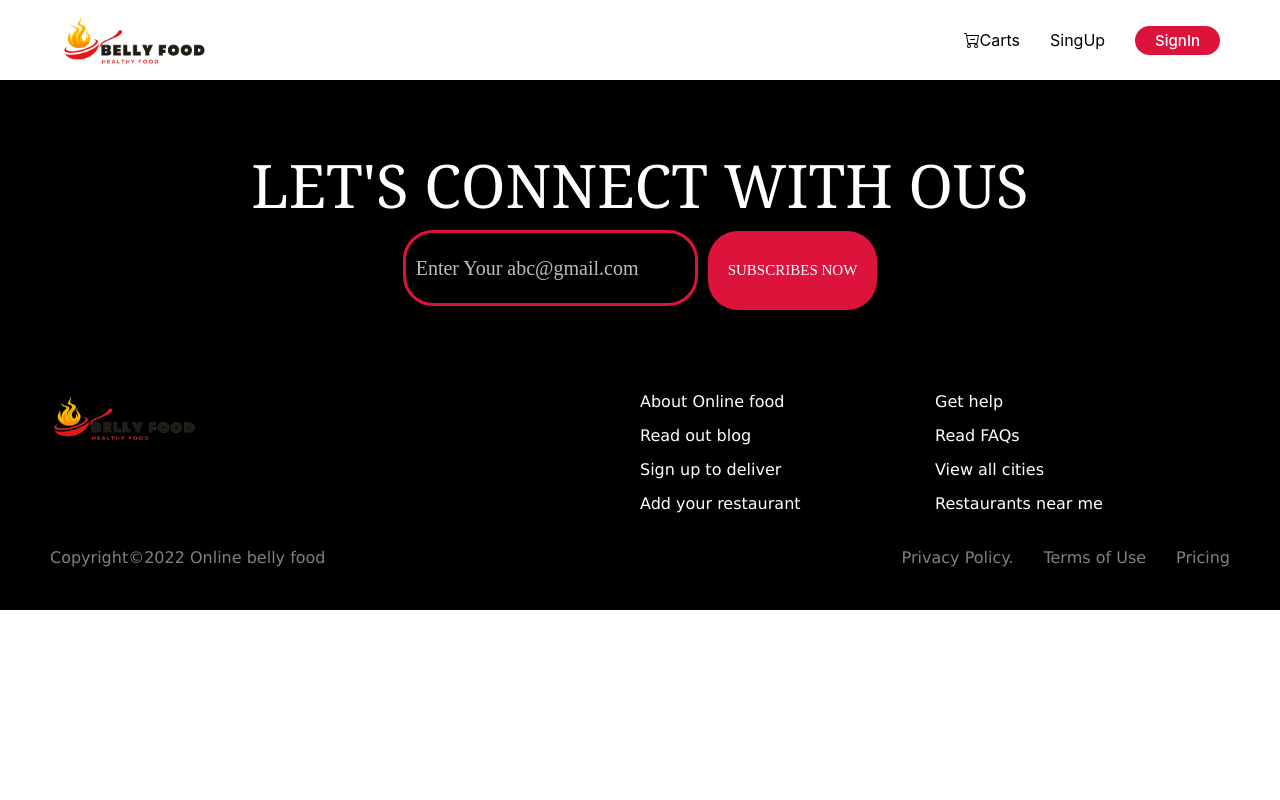
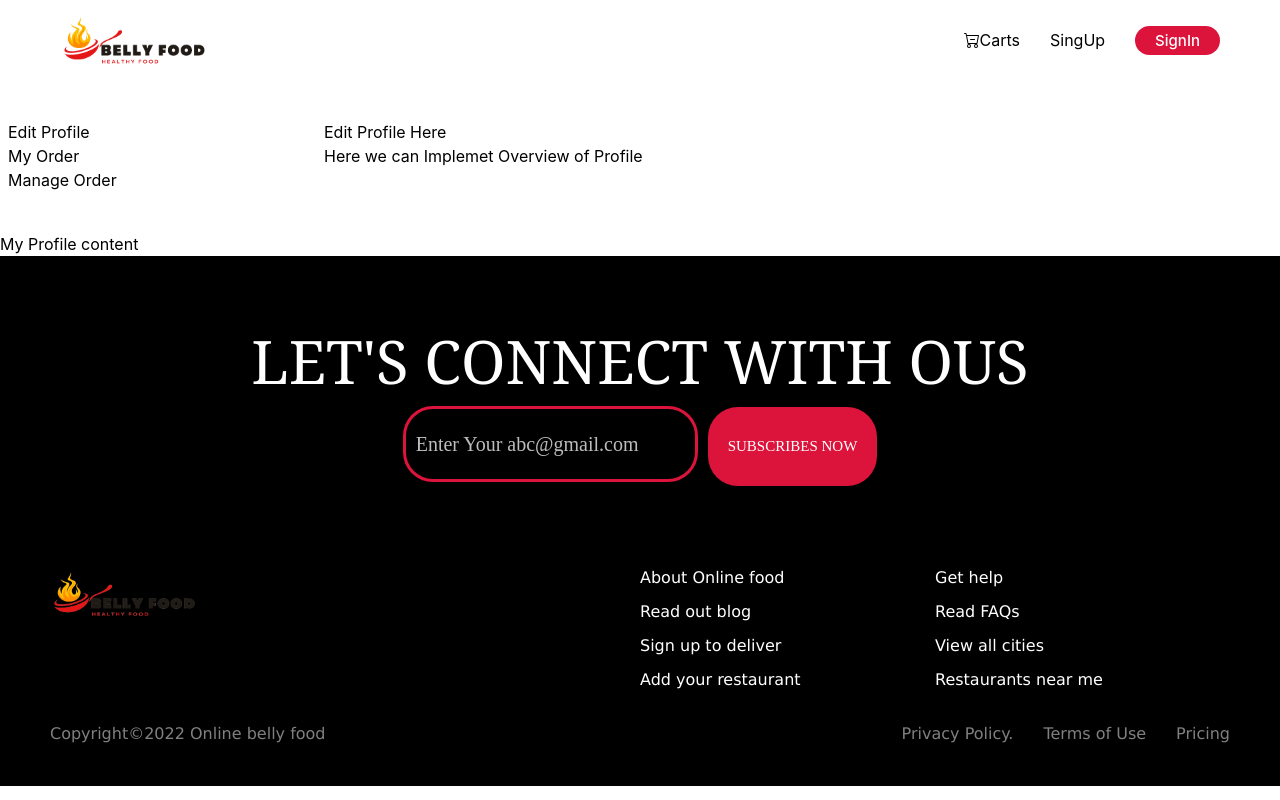
Before and after one commit to proloypaul/belly-food-client, a React (Create React App) app: page /myProfile/editProfile in a window 1280 px wide. Built offline with nearby package versions, Linux system fonts and the light colour scheme; no server answers.

Commit message:
implement dashboard nested routes

```diff
--- a/src/App.js
+++ b/src/App.js
@@ -11,6 +11,10 @@ import Home from './Components/Home/Home';
 import SignIn from './Components/Registation/SignIn/SignIn';
 import SignUp from './Components/Registation/SignUp/SignUp';
 import Header from './Components/Header/Header';
+import MyProfile from './Components/MyProfile/MyProfile';
+import MyOrder from './Components/MyProfile/MyOrder/MyOrder';
+import ManageOrder from './Components/MyProfile/ManageOrder/ManageOrder';
+import EditProfile from './Components/MyProfile/EditProfile/EditProfile';
 
 function App() {
   return (
@@ -29,6 +33,13 @@ function App() {
             <Route path='lunch' element={<Lunch/>}/>
             <Route path='dinner' element={<Dinner/>}/>
           </Route>
+          {/* <Route path='/myProfile' element={<MyProfile/>}/> */}
+          {/* Dashboard routes */}
+          <Route path='myProfile/' element={<MyProfile/>}>
+            <Route path='myOrder' element={<MyOrder/>}/>
+            <Route path='manageOrder' element={<ManageOrder/>}/>
+            <Route path='editProfile' element={<EditProfile/>}/>
+          </Route>
         </Routes>
         <Footer></Footer>
       </BrowserRouter>
--- a/src/Components/Carts/Carts.js
+++ b/src/Components/Carts/Carts.js
@@ -12,6 +12,23 @@ const Carts = () => {
   const [cartsData, setCartsData] = useState([]);
   const [saveData, setSaveData] = useState({});
 
+
+  //fetch carts data according to user email
+  try{
+    useEffect(() => {
+      const url = `https://belly-food-server.vercel.app/carts/${user.email}`;
+      fetch(url)
+        .then((res) => res.json())
+        .then((data) => {
+          // console.log(data);
+          setCartsData(data);
+        });
+    }, [user.email]);
+
+  }catch(error){
+    console.log(error)
+
+  }
 
   // reload page using program
   console.log("cart of food", cartsData.length)
@@ -35,23 +52,6 @@ const Carts = () => {
         }
       }
     })
-  }
-
-  //fetch carts data according to user email
-  try{
-    useEffect(() => {
-      const url = `https://belly-food-server.vercel.app/carts/${user.email}`;
-      fetch(url)
-        .then((res) => res.json())
-        .then((data) => {
-          // console.log(data);
-          setCartsData(data);
-        });
-    }, [user.email]);
-
-  }catch(error){
-    console.log(error)
-
   }
 
   //   set subtotal of food order
--- a/src/Components/Foods/Foods.js
+++ b/src/Components/Foods/Foods.js
@@ -11,6 +11,7 @@ const Foods = () => {
                 <NavLink to="/dinner" activeclassName="active">Dinner</NavLink>
             </nav>
             <Outlet/>
+
         </div>
     );
 };
--- /dev/null
+++ b/src/Components/MyProfile/DashboardNav.js
@@ -0,0 +1,32 @@
+import React, { useState } from 'react';
+import { Link, Outlet } from 'react-router-dom';
+// import ManageOrder from './ManageOrder/ManageOrder';
+
+
+const DashboardNav = () => {
+    const [displayOverView, setDisplayOverView] = useState(false)
+    return (
+        <>
+            <div className='py-10 px-2'>
+                <div>
+                    <nav className='grid grid-cols-4'>
+                        <ul onClick={() => setDisplayOverView(true)}>
+                            <li><Link to="/myProfile/editProfile">Edit Profile</Link></li>
+                            <li><Link to="/myProfile/myOrder">My Order</Link></li>
+                            <li><Link to="/myProfile/manageOrder">Manage Order</Link></li>
+                            {/* <li><Link to="/myProfile/makeAdmin">Make Admin</Link></li> */}
+                        </ul>
+                        <div className='col-span-3'>
+                            <Outlet/>
+                            {displayOverView?"": <h1>Here we can Implemet Overview of Profile</h1>}
+                        </div>
+
+                    </nav>
+                    {/* <ManageOrder/> */}
+                </div>
+            </div>
+        </>
+    );
+};
+
+export default DashboardNav;
--- /dev/null
+++ b/src/Components/MyProfile/EditProfile/EditProfile.js
@@ -0,0 +1,11 @@
+import React from 'react';
+
+const EditProfile = () => {
+    return (
+        <div>
+            <h1>Edit Profile Here</h1>
+        </div>
+    );
+};
+
+export default EditProfile;
--- /dev/null
+++ b/src/Components/MyProfile/ManageOrder/ManageOrder.js
@@ -0,0 +1,11 @@
+import React from 'react';
+
+const ManageOrder = () => {
+    return (
+        <div>
+            <h1>Manage Your Order here</h1>
+        </div>
+    );
+};
+
+export default ManageOrder;
--- /dev/null
+++ b/src/Components/MyProfile/MyOrder/MyOrder.js
@@ -0,0 +1,11 @@
+import React from 'react';
+
+const MyOrder = () => {
+    return (
+        <div>
+            <h1>My Order section</h1>
+        </div>
+    );
+};
+
+export default MyOrder;
--- /dev/null
+++ b/src/Components/MyProfile/MyProfile.js
@@ -0,0 +1,19 @@
+import React from 'react';
+import DashboardNav from './DashboardNav';
+
+const MyProfile = () => {
+    return (
+        <>
+            <div className=''>
+                <div>
+                    <DashboardNav/>
+                </div>
+                <div className=''>
+                    <h1>My Profile content</h1>
+                </div>
+            </div>
+        </>
+    );
+};
+
+export default MyProfile;
--- a/src/Components/ProfileMenu/ProfileMenu.js
+++ b/src/Components/ProfileMenu/ProfileMenu.js
@@ -40,9 +40,9 @@ import { Link } from "react-router-dom";
                 d="M17.982 18.725A7.488 7.488 0 0012 15.75a7.488 7.488 0 00-5.982 2.975m11.963 0a9 9 0 10-11.963 0m11.963 0A8.966 8.966 0 0112 21a8.966 8.966 0 01-5.982-2.275M15 9.75a3 3 0 11-6 0 3 3 0 016 0z"
               />
             </svg>
-            <Typography variant="small" className="font-normal">
+            <Link to='/myProfile' variant="small" className="font-normal">
               My Profile
-            </Typography>
+            </Link>
           </MenuItem>
           <MenuItem className="flex items-center gap-2">
             <svg
```
